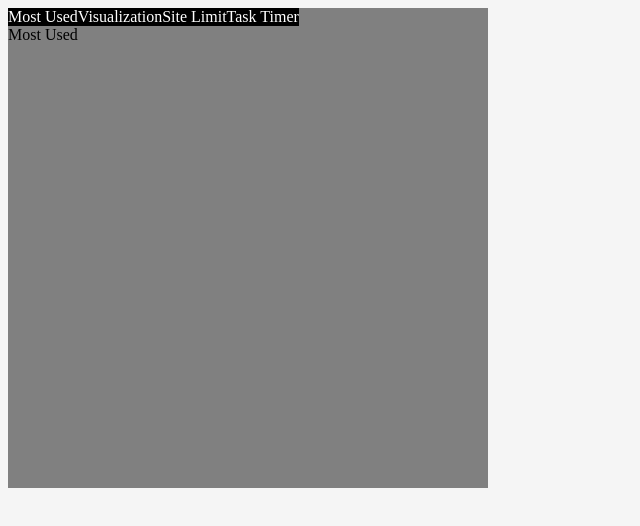
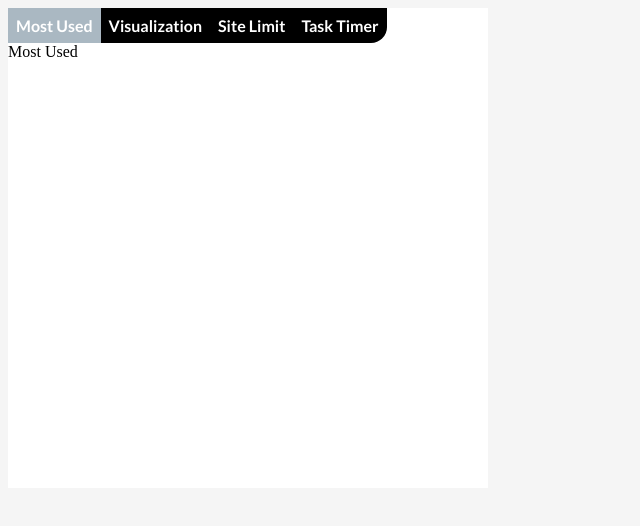
Before and after one commit to JHowellLB/ProTasker, a React (Vite) app in the folder frontend/: page / in a window 1280 px wide. Shown: the top 526 px of the page, without its empty margins (0-640 px from the left). Built offline with nearby package versions, Linux system fonts and the light colour scheme.

Commit message:
navbar active links

```diff
--- a/frontend/src/App.tsx
+++ b/frontend/src/App.tsx
@@ -10,7 +10,7 @@ const App = () => {
     <Router>
       <Navbar />
       <Routes>
-        <Route path="/" element={<MostUsed />} />
+        <Route path="" element={<MostUsed />} />
         <Route path="/visualization" element={<Visualization />} />
         <Route path="/sitelimit" element={<SiteLimit />} />
         <Route path="/tasktimer" element={<TaskTimer />} />
--- a/frontend/src/Navbar/Navbar.tsx
+++ b/frontend/src/Navbar/Navbar.tsx
@@ -1,13 +1,23 @@
 import "./navbar.css";
-import { Link } from "react-router-dom";
+import { NavLink } from "react-router-dom";
 
 const Navbar = () => {
   return (
     <nav className="navWrapper">
-      <Link to="/">Most Used</Link>
-      <Link to="/visualization">Visualization</Link>
-      <Link to="/sitelimit">Site Limit</Link>
-      <Link to="/tasktimer">Task Timer</Link>
+      <div className="linksContainer">
+        <li className="links">
+          <NavLink to="/">Most Used</NavLink>
+        </li>
+        <li className="links">
+          <NavLink to="/visualization">Visualization</NavLink>
+        </li>
+        <li className="links">
+          <NavLink to="/sitelimit">Site Limit</NavLink>
+        </li>
+        <li className="links">
+          <NavLink to="/tasktimer">Task Timer</NavLink>
+        </li>
+      </div>
     </nav>
   );
 };
--- a/frontend/src/Navbar/navbar.css
+++ b/frontend/src/Navbar/navbar.css
@@ -4,31 +4,27 @@
 }
 .navWrapper {
   display: flex;
-  /* padding: 1rem; */
   background: black;
   width: max-content;
   border-bottom-right-radius: 1rem;
 }
 
-/* .link, */
-/* .activeLink {
-  padding: 0.3rem;
+.active {
+  background-color: #aab8c2;
+  color: black;
+}
+.navWrapper .linksContainer {
+  display: flex;
+}
+
+.navWrapper .linksContainer .links {
+  list-style: none;
+}
+
+.navWrapper .linksContainer .links a {
+  display: block;
+  text-decoration: none;
   color: white;
-  text-decoration: none;
+  padding: 0.5rem;
   font-family: "Lato-Bold";
 }
-
-.activeLink {
-  background: #aab8c2;
-  color: black;
-} */
-a {
-  color: white;
-  background: black;
-  text-decoration: none;
-}
-
-a:is(:link, :active, :visited).active {
-  color: black;
-  background: #aab8c2;
-}
--- a/frontend/src/index.css
+++ b/frontend/src/index.css
@@ -7,5 +7,5 @@
 body {
   width: 30rem;
   height: 30rem;
-  background: gray;
+  background: white;
 }
```
